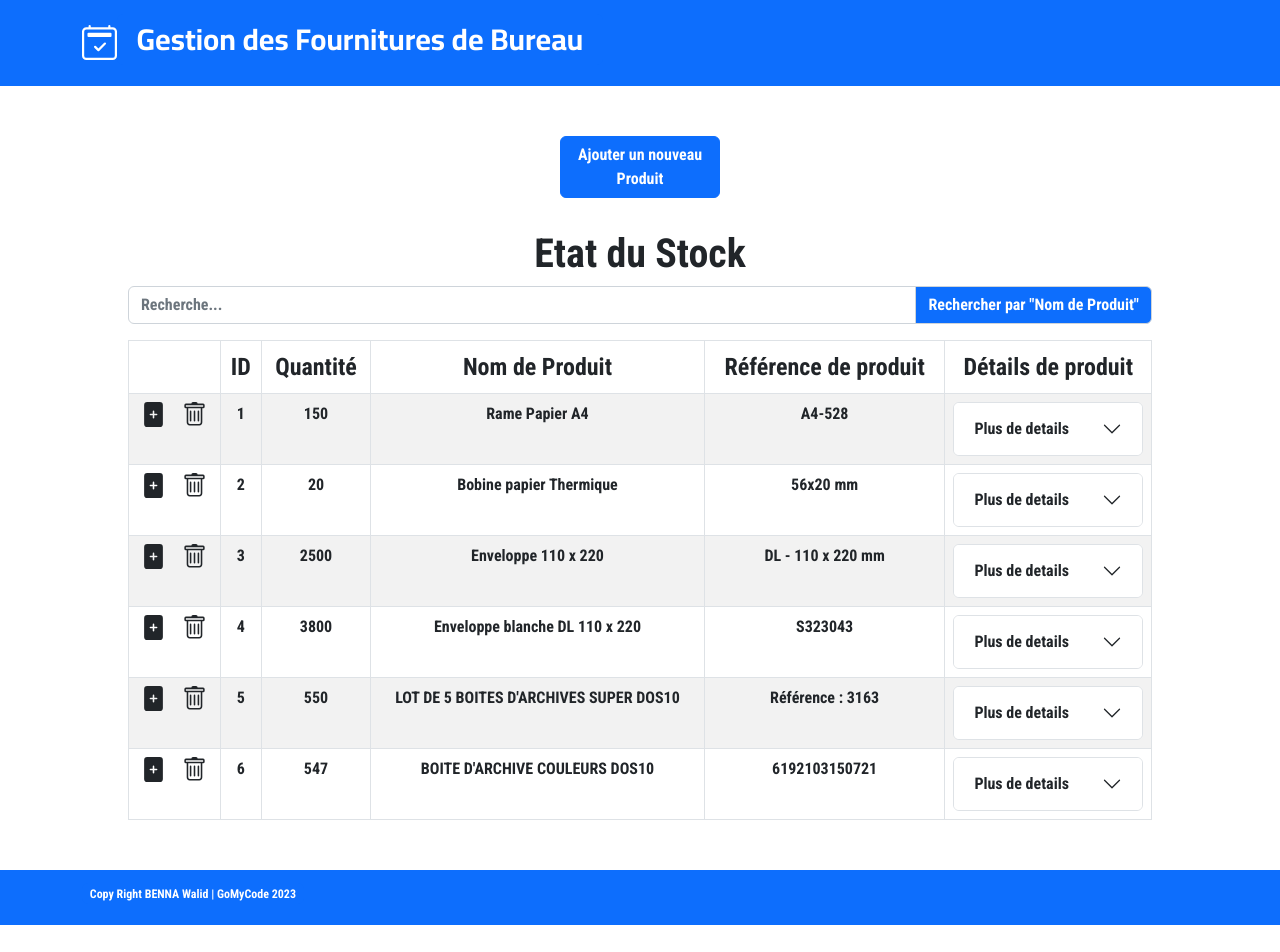
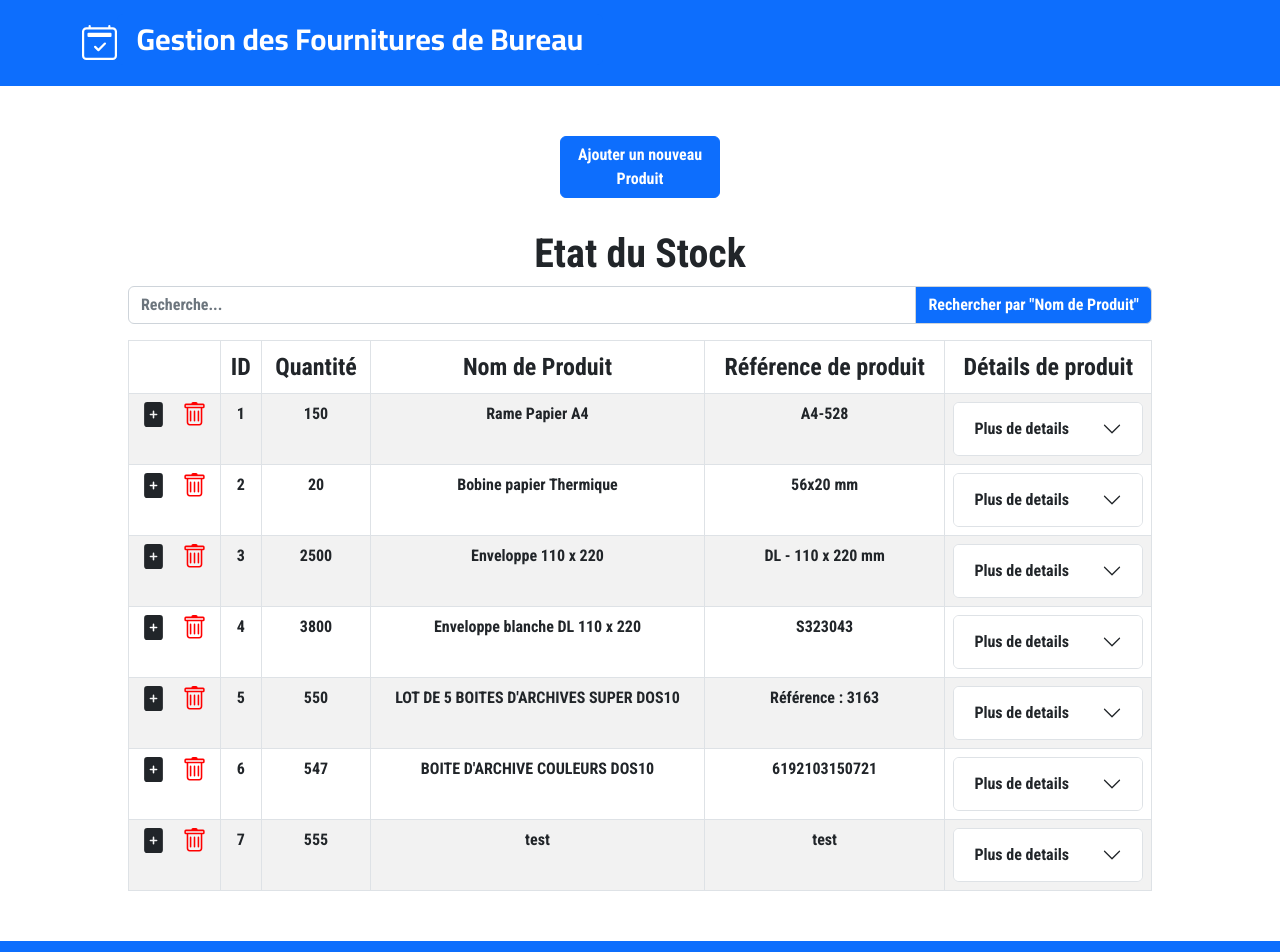
Before and after one commit to dragoman86/gestion-des-fournitures-de-bureau-app, a React (Create React App) app: page /stock in a window 1280 px wide. Shown: the top 952 px of the page. Before the commit the page ends 925 px from the top, so only its background shows below. Built offline with nearby package versions, Linux system fonts and the light colour scheme; data requests are answered from the project's data file; a web font is replaced by a local one.

Commit message:
adding colors & addinding quantity prj

```diff
--- a/db.json
+++ b/db.json
@@ -3,44 +3,51 @@
     {
       "id": 1,
       "name_product": "Rame Papier A4",
-      "quantity_product": "150",
+      "quantity_product": 150,
       "reference_product": "A4-528",
       "detail_product": "Rame Papier EVERYDAY - Format: A4 - Dimension: 21 x 29,7 cm - Nombre de Feuilles: 500 Feuilles - Grammage: 70G - Papier extra blanc, idéal pour une utilisation intensif au bureau."
     },
     {
       "id": 2,
       "name_product": "Bobine papier Thermique",
-      "quantity_product": "20",
+      "quantity_product": 20,
       "reference_product": "56x20 mm",
       "detail_product": "Compatible avec les imprimantes thermiques sur une large gamme d'appareils en audiologie, vestibulaire et rhinomanométriee.."
     },
     {
       "name_product": " Enveloppe 110 x 220",
-      "quantity_product": "2500",
+      "quantity_product": 2500,
       "reference_product": "DL - 110 x 220 mm",
       "detail_product": "Enveloppe 110 x 220 mm 1er prix - fenêtre 45x100 - blanche - auto-adhésive - 80g - boîte de 500",
       "id": 3
     },
     {
       "name_product": "  Enveloppe blanche DL 110 x 220",
-      "quantity_product": "3800",
+      "quantity_product": 3800,
       "reference_product": "S323043",
       "detail_product": "Idéale pour l'envoi de factures, cette enveloppe est opaque afin de garantir la sécurité des informations confidentielles.\nAvec notre enveloppe commerciale blanche Budget, envoyez vos documents du quotidien tels que vos factures ou vos autres documents administratifs Elle est dotée d'une fermeture autocollante avec bande protectrice pour une fermeture facile et une durabilité même en cas de stockage longue durée. Elle dispose d'un grammage de 80 g/m² permettant de limiter vos frais d'envoi. L'intérieur gris perle permet d'assurer la confidentialité du contenu : même en transparence, les informations restent confidentielles. Conçue pour contenir un ou plusieurs feuillets A4 pliés en trois ou A5 pliés en 2, les dimensions de l'enveloppe DL en font un choix classique des entreprises et des particuliers.\nEnveloppe commerciale blanche sans fenêtre",
       "id": 4
     },
     {
       "name_product": "LOT DE 5 BOITES D'ARCHIVES SUPER DOS10",
-      "quantity_product": "550",
+      "quantity_product": 550,
       "reference_product": "Référence : 3163",
       "detail_product": "Boite d'archive Dos 10mm - Carton imprimé - Etiquette imprimée sur le dos - Fermeture avec bouton pression - Format : 24 x 32 cm - Couleur Gris",
       "id": 5
     },
     {
       "name_product": "BOITE D'ARCHIVE COULEURS DOS10",
-      "quantity_product": "547",
+      "quantity_product": 547,
       "reference_product": "6192103150721",
       "detail_product": "Désignation du produit: Boite d’Archive Essential Dos 10cm - Dimension (Lxl) 245x337mm - Matière: Carton rigide  - Epaisseur matière: 1,9mm - Couleur Bleu  – Jaune – Rouge – Vert - Marque: OfficePlast (Purple) - Format à classer 24×32 cm - Capacité 900 feuilles . ",
       "id": 6
+    },
+    {
+      "name_product": "test",
+      "quantity_product": "555",
+      "reference_product": "test",
+      "detail_product": "4111",
+      "id": 7
     }
   ],
   "user": [
--- a/src/Pages/Stock/StockList.js
+++ b/src/Pages/Stock/StockList.js
@@ -1,7 +1,6 @@
-import { Accordion, InputGroup, Table, Modal, Form, Button, Card, Row } from 'react-bootstrap';
+import { Accordion, InputGroup, Table, Modal, Form, Button } from 'react-bootstrap';
 import React, { useEffect, useState } from "react";
 import { useDispatch, useSelector } from "react-redux";
-import { Link } from "react-router-dom";
 import { addQuantity, deleteProduct, getProduct, addProduct } from "../../Redux/Actions/StockAction/StockAction";
 
 const StockList = () => {
@@ -13,12 +12,14 @@ const StockList = () => {
         detail_product: "",
       });
 
+
     const [show, setShow] = useState(false);
     //Close and Show Modal
     const handleClose = () => setShow(false);
     const handleShow = () => setShow(true);
 
     const products = useSelector((state) => state.stockReducer.products);
+    console.log(products.filter((product) => product.id))
 
     useEffect(() => {
         dispatch(getProduct(dispatch));
@@ -27,10 +28,12 @@ const StockList = () => {
     const handleChanges = (e) => {
         setProduct({ ...product, [e.target.name]: e.target.value });
       };
+
     //search by name product
       const [query, setQuery] = useState("");
       const filtredProduct = products.filter((product) => {
       return product.name_product.toLowerCase().includes(query.toLowerCase())})
+
 
     return(
         <>
@@ -99,8 +102,10 @@ const StockList = () => {
                   <path d="M12 0H4a2 2 0 0 0-2 2v12a2 2 0 0 0 2 2h8a2 2 0 0 0 2-2V2a2 2 0 0 0-2-2zM8.5 6v1.5H10a.5.5 0 0 1 0 1H8.5V10a.5.5 0 0 1-1 0V8.5H6a.5.5 0 0 1 0-1h1.5V6a.5.5 0 0 1 1 0z"/>
               </svg>
 
+              <svg color='red' onClick={() =>
 
-              <svg onClick={() => dispatch(deleteProduct(product.id, dispatch))} xmlns="http://www.w3.org/2000/svg" width="25" height="25" fill="currentColor" class="bi bi-trash" viewBox="0 0 16 16">
+                dispatch(deleteProduct(product.id, dispatch))}
+                xmlns="http://www.w3.org/2000/svg" width="25" height="25" fill="currentColor" class="bi bi-trash" viewBox="0 0 16 16">
                 <path d="M5.5 5.5A.5.5 0 0 1 6 6v6a.5.5 0 0 1-1 0V6a.5.5 0 0 1 .5-.5zm2.5 0a.5.5 0 0 1 .5.5v6a.5.5 0 0 1-1 0V6a.5.5 0 0 1 .5-.5zm3 .5a.5.5 0 0 0-1 0v6a.5.5 0 0 0 1 0V6z"/>
                 <path fill-rule="evenodd" d="M14.5 3a1 1 0 0 1-1 1H13v9a2 2 0 0 1-2 2H5a2 2 0 0 1-2-2V4h-.5a1 1 0 0 1-1-1V2a1 1 0 0 1 1-1H6a1 1 0 0 1 1-1h2a1 1 0 0 1 1 1h3.5a1 1 0 0 1 1 1v1zM4.118 4 4 4.059V13a1 1 0 0 0 1 1h6a1 1 0 0 0 1-1V4.059L11.882 4H4.118zM2.5 3V2h11v1h-11z"/>
               </svg>
--- a/src/Redux/Actions/StockAction/StockAction.js
+++ b/src/Redux/Actions/StockAction/StockAction.js
@@ -27,12 +27,12 @@ export const addProduct = (product) => async (dispatch) => {
     }
   };
 
-  export const addQuantity = (id) => async (dispatch) => {
+  export const addQuantity = (quantity_product) => async (dispatch) => {
     try {
-      const response = await axios.post(`http://localhost:3000/products/${id}`);
+      const response = await axios.post(`http://localhost:3000/products/${quantity_product}`);
       console.log(response)
-      if (response.status === 201) {
-        dispatch({ type: "ADD_QUANTITY", payload: id });
+      if (response.status === 200) {
+        dispatch({ type: "ADD_QUANTITY", payload: quantity_product });
       } else {
         dispatch({ type: "ADD_QUANTITY_ERROR", payload: response });
       }
--- a/src/Redux/Reducers/StockReducer/StockReducer.js
+++ b/src/Redux/Reducers/StockReducer/StockReducer.js
@@ -26,7 +26,7 @@ const initialeState = {
       case "ADD_QUANTITY":
           return {
             ...state,
-            quantity_product: state.quantity_product + action.payload,
+            products: state.products.filter((product) => product.quantity_product !== action.payload),
           };
       case "GET_PRODUCT_BY_ID":
         return {
```
